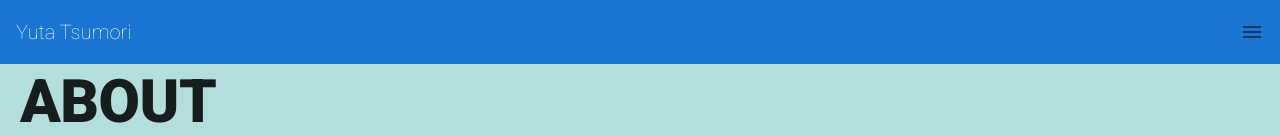
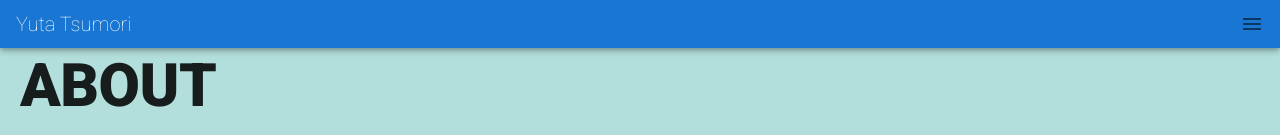
Before and after one commit to ytsumori9959/PersonalWebsite, a Vue app: page / in a window 1280 px wide. Shown: the top 135 px of the page. Built offline with nearby package versions, Linux system fonts and the light colour scheme.

Commit message:
Make FixedHeader.vue component stays on the top of the page

```diff
--- a/src/components/About.vue
+++ b/src/components/About.vue
@@ -1,5 +1,5 @@
 <template>
-  <div>
+  <div id="scrolling-techniques">
     <p class="display-3 text-sm-left font-weight-black">ABOUT</p>
     <p class="text-sm-left">
       I'm currently a studying computer science at the University of Utah.
--- a/src/components/FixedHeader.vue
+++ b/src/components/FixedHeader.vue
@@ -1,5 +1,5 @@
 <template>
-  <v-app-bar app flat absolute color="primary">
+  <v-app-bar app dense color="primary">
     <v-toolbar-title class="white--text text-center font-weight-thin">Yuta Tsumori</v-toolbar-title>
     <v-spacer />
     <v-menu transition="slide-y-transition">
```
